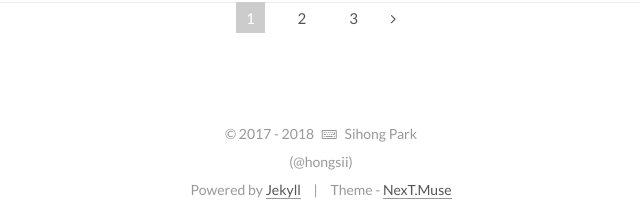
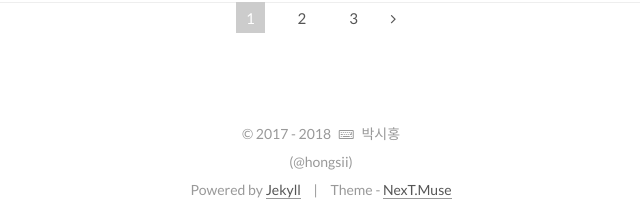
Before and after one commit to jhpapa/jhpapa.github.io, a Jekyll site: the page built from index.html, in a window 1280 px wide. Shown: the part 2643-2864 px from the top of the page, without its empty margins (319-959 px from the left). Built offline with Jekyll 4.4.1, drawn with Linux system fonts in a browser that asks for light colours; the list of posts is cut into pages by our own code.

Commit message:
이름 수정

```diff
--- a/_config.yml
+++ b/_config.yml
@@ -7,7 +7,7 @@
 title: 기록하기
 subtitle:
 description:
-author: Sihong Park<br/>(@hongsii)
+author: 박시홍<br/>(@hongsii)
 # Support language: de, en, fr-FR, id, ja, ko, pt-BR, pt, ru, zh-Hans, zh-hk, zh-tw
 language: ko
 date_format: '%Y-%m-%d'
```
